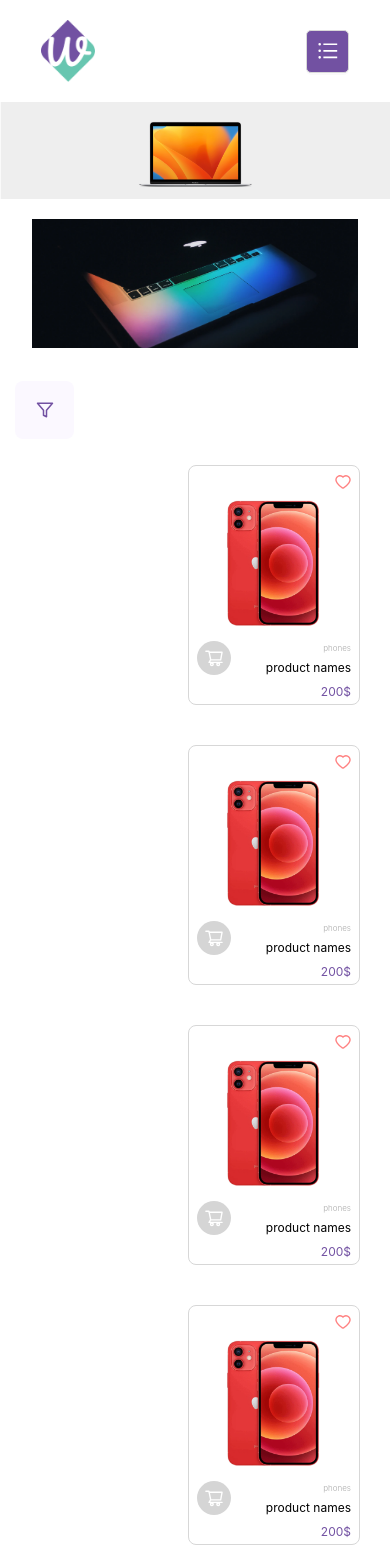
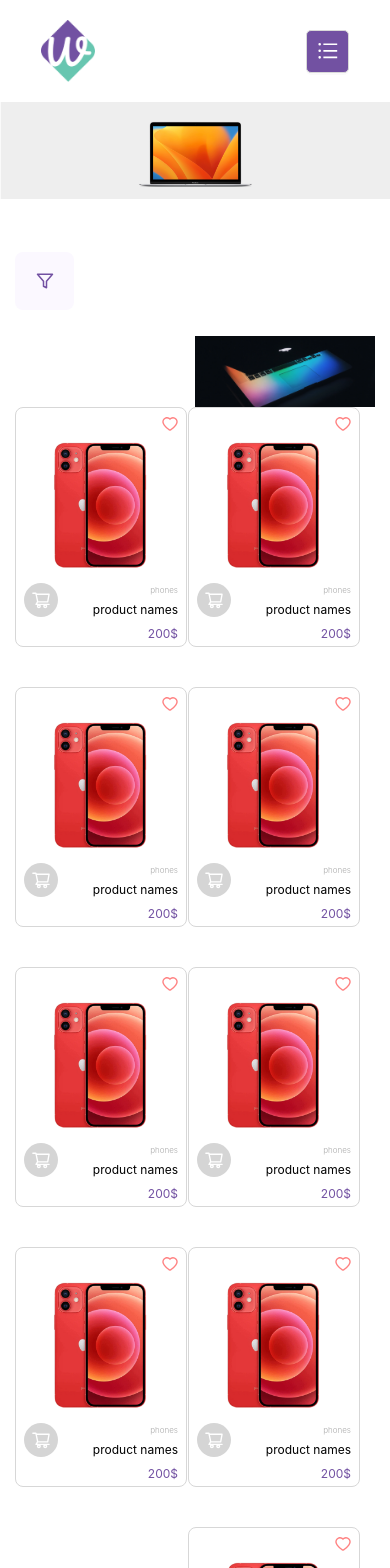
Before and after one commit to MaramMs/wendow-temp1, a Next.js app: page /category in a window 390 px wide. Shown: the top 1568 px of the page. Built offline with nearby package versions, Linux system fonts and the light colour scheme.

Commit message:
edit category page

```diff
--- a/pages/category.js
+++ b/pages/category.js
@@ -11,12 +11,11 @@ import { FiFilter } from "react-icons/fi";
 const category = () => {
   const { width } = useWindowSize();
   const isMobile = width <= 768;
-  const [modal ,setShowModal] = useState(false)
+  const [modal, setShowModal] = useState(false);
 
-  const showModal = () =>{
+  const showModal = () => {
     setShowModal(true);
-
-  }
+  };
 
   console.log(modal);
   return (
@@ -39,25 +38,23 @@ const category = () => {
             sm: 8,
           }}
         >
-          <Col lg={{ span: 20 }} xxl={{ span: 20 }}>
-            <img
-              src="/images/black-lap.png"
-              className="mb-[32px] max-sm:px-[17px]"
-            />
+          <Col span={24} md={{ span: 18 }}>
             {isMobile && (
               <div className="flex justify-center items-center  mt-[33px] mb-[26px] bg-[#FBF8FF] rounded-[8px] mr-auto w-[59px] h-[58px]">
-                <FiFilter className="text-[18px] text-[#7251A2] cursor-pointer" onClick={showModal}/>
+                <FiFilter
+                  className="text-[18px] text-[#7251A2] cursor-pointer"
+                  onClick={showModal}
+                />
               </div>
+            )}
 
-            )
+            {modal && <FilterModal setShowModal={setShowModal} modal={modal} />}
 
-
-            }
-
-            {
-              modal && <FilterModal setShowModal={setShowModal} modal={modal}/>
-            }
-
+            <Row className="md:mb-[264px]">
+              <Col span={12} md={24}>
+                <img src="/images/black-lap.png" />
+              </Col>
+            </Row>
 
             <Row
               gutter={{
@@ -68,33 +65,33 @@ const category = () => {
               }}
               className="px-[15px]"
             >
-              <Col className="gutter-row" lg={{ span: 8 }} xxl={{ span: 7 }}>
+              <Col span={12} className="gutter-row" md={{ span: 8 }}>
                 <CardProduct />
               </Col>
-              <Col className="gutter-row" lg={{ span: 8 }} xxl={{ span: 7 }}>
+              <Col span={12} className="gutter-row" md={{ span: 8 }}>
                 <CardProduct />
               </Col>
-              <Col className="gutter-row" lg={{ span: 8 }} xxl={{ span: 7 }}>
+              <Col span={12} className="gutter-row" md={{ span: 8 }}>
                 <CardProduct />
               </Col>
 
-              <Col className="gutter-row" lg={{ span: 8 }} xxl={{ span: 7 }}>
+              <Col span={12} className="gutter-row" md={{ span: 8 }}>
                 <CardProduct />
               </Col>
-              <Col className="gutter-row" lg={{ span: 8 }} xxl={{ span: 7 }}>
+              <Col span={12} className="gutter-row" md={{ span: 8 }}>
                 <CardProduct />
               </Col>
-              <Col className="gutter-row" lg={{ span: 8 }} xxl={{ span: 7 }}>
+              <Col span={12} className="gutter-row" md={{ span: 8 }}>
                 <CardProduct />
               </Col>
 
-              <Col className="gutter-row" lg={{ span: 8 }} xxl={{ span: 7 }}>
+              <Col span={12} className="gutter-row" md={{ span: 8 }}>
                 <CardProduct />
               </Col>
-              <Col className="gutter-row" lg={{ span: 8 }} xxl={{ span: 7 }}>
+              <Col span={12} className="gutter-row" md={{ span: 8 }}>
                 <CardProduct />
               </Col>
-              <Col className="gutter-row" lg={{ span: 8 }} xxl={{ span: 7 }}>
+              <Col span={12} className="gutter-row" md={{ span: 8 }}>
                 <CardProduct />
               </Col>
             </Row>
@@ -102,8 +99,76 @@ const category = () => {
             <CustomPagination />
           </Col>
 
-          <Col lg={{ span: 4 }} xxl={{ span: 4 }} className="max-sm:hidden">
+          <Col md={{ span: 6 }} className="max-sm:hidden">
             <CustomeRang />
+
+            <>
+    <h3 className='mt-[27px] mb-[18px]'>Category by <span>Branding</span></h3>
+      <div className='flex flex-wrap gap-[6px]'>
+        <div className='rounded-[8px] w-[69px] h-[35px] flex justify-center items-center border border-[#67C6B0]'>
+            <img src='/images/apple.png'/>
+        </div>
+
+        <div className='rounded-[8px] w-[69px] h-[35px] flex justify-center items-center border border-[#67C6B0]'>
+            <img src='/images/apple.png'/>
+        </div>
+
+        <div className='rounded-[8px] w-[69px] h-[35px] flex justify-center items-center border border-[#67C6B0]'>
+            <img src='/images/apple.png'/>
+        </div>
+
+        <div className='rounded-[8px] w-[69px] h-[35px] flex justify-center items-center border border-[#67C6B0]'>
+            <img src='/images/apple.png'/>
+        </div>
+
+        <div className='rounded-[8px] w-[69px] h-[35px] flex justify-center items-center border border-[#67C6B0]'>
+            <img src='/images/apple.png'/>
+        </div>
+
+        <div className='rounded-[8px] w-[69px] h-[35px] flex justify-center items-center border border-[#67C6B0]'>
+            <img src='/images/apple.png'/>
+        </div>
+
+        <div className='rounded-[8px] w-[69px] h-[35px] flex justify-center items-center border border-[#67C6B0]'>
+            <img src='/images/apple.png'/>
+        </div>
+        <div className='rounded-[8px] w-[69px] h-[35px] flex justify-center items-center border border-[#67C6B0]'>
+            <img src='/images/apple.png'/>
+        </div>
+
+
+      </div>
+    </>
+      <>
+
+<h3 className='mt-[27px] mb-[18px]'>Category by <span>category</span></h3>
+<div className='flex flex-wrap gap-[7px] '>
+  <div className='flex border border-[#ACACAC] rounded-[8px]  h-[44px] p-[10px]'>
+<img src='/images/filter-category-im.png'/>
+<span className='text-[12px] text-[#ACACAC]'>Product Name</span>
+  </div>
+
+  <div className='flex border border-[#ACACAC] rounded-[8px] h-[44px] p-[10px]'>
+<img src='/images/filter-category-im.png'/>
+<span className='text-[12px] text-[#ACACAC]'>Product Name</span>
+  </div>
+
+  <div className='flex border border-[#ACACAC] rounded-[8px]  h-[44px] p-[10px]'>
+<img src='/images/filter-category-im.png'/>
+<span className='text-[12px] text-[#ACACAC]'>Product Name</span>
+  </div>
+
+  <div className='flex border border-[#ACACAC] rounded-[8px]  h-[44px] p-[10px]'>
+<img src='/images/filter-category-im.png'/>
+<span className='text-[12px] text-[#ACACAC]'>Product Name</span>
+  </div>
+</div>
+      </>
+
+
+      <div className="bg-gradient-to-b from-purple-600 to-teal-400 h-[796px] md:mt-[216px] flex justify-center items-center">
+ ads
+      </div>
           </Col>
         </Row>
       </Wrapper>
```
